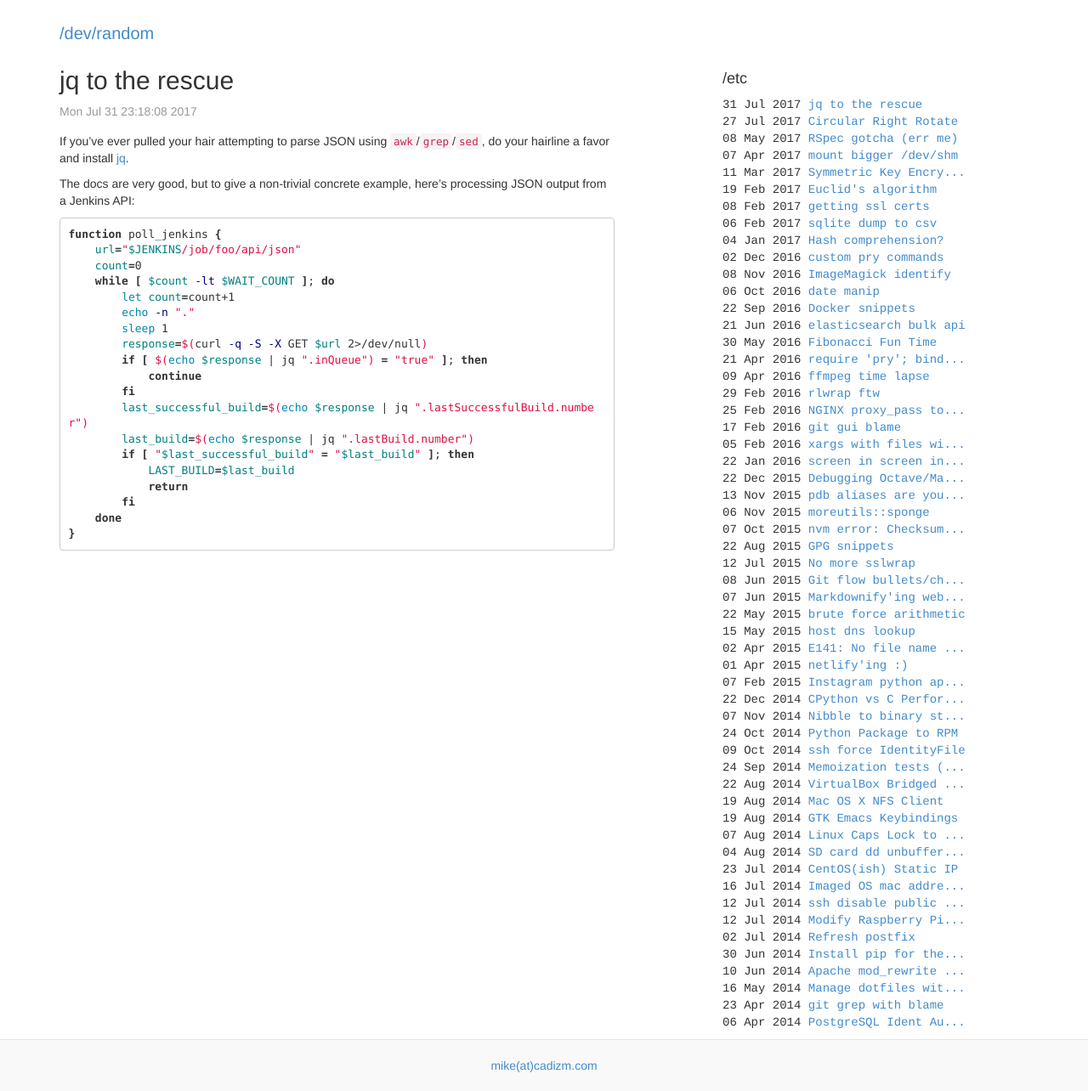
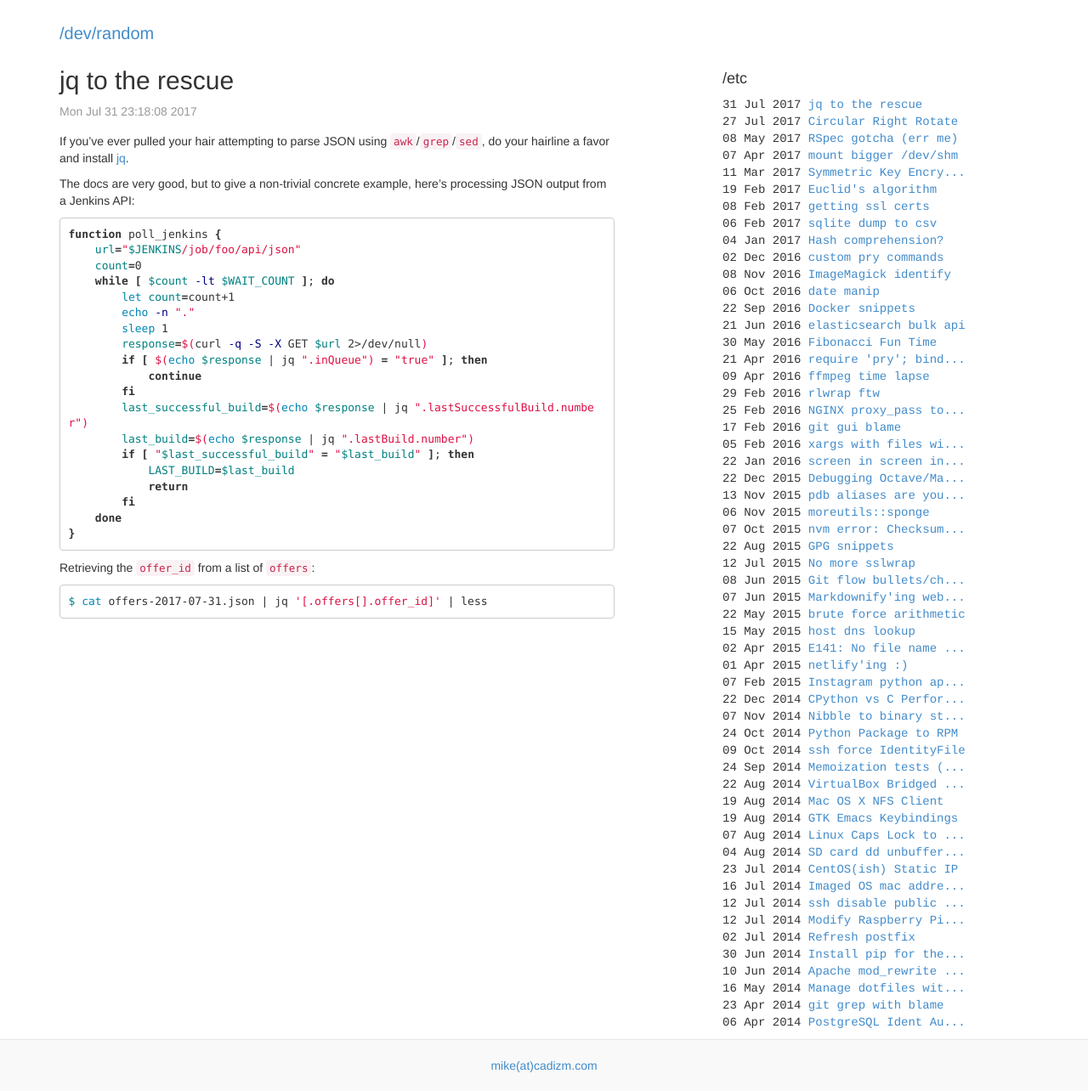
Before and after one commit to cadizm/blog.mcadiz.com, a Jekyll site: the page built from _posts/2017-07-31-jq-to-the-rescue.md, in a window 1280 px wide. Shown: the whole page at 85% size. Built offline with Jekyll 4.4.1, drawn with Linux system fonts in a browser that asks for light colours; nearby versions of some CDN libraries; library files that are not in the unit come from our copies; Markdown is read by kramdown in place of the engine named in the settings.

Commit message:
add list processing example

````diff
--- a/_posts/2017-07-31-jq-to-the-rescue.md
+++ b/_posts/2017-07-31-jq-to-the-rescue.md
@@ -31,3 +31,9 @@ function poll_jenkins {
     done
 }
 ```
+
+Retrieving the `offer_id` from a list of `offers`:
+
+```bash
+$ cat offers-2017-07-31.json | jq '[.offers[].offer_id]' | less
+```
````
